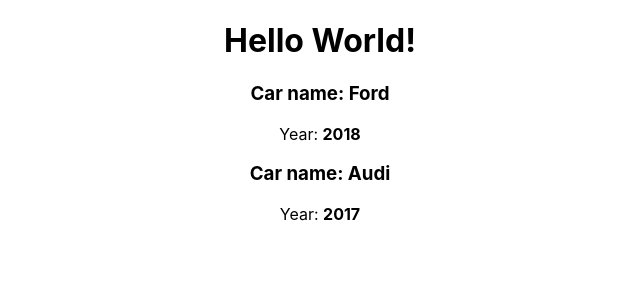
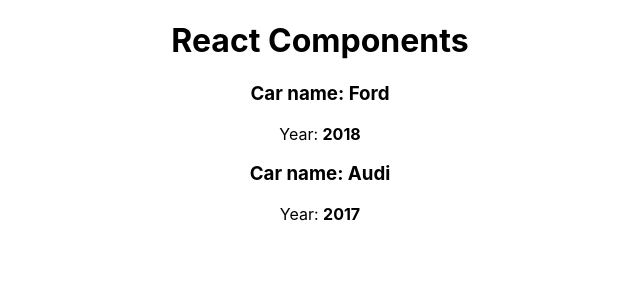
Before and after one commit to alexeysorok/ReactJS-Tutorial, a React (Create React App) app in the folder react-theory/: page / in a window 1280 px wide. Shown: the top 300 px of the page, without its empty margins (320-960 px from the left). Built offline with nearby package versions, Linux system fonts and the light colour scheme.

Commit message:
change title with state

```diff
--- a/react-theory/src/App.js
+++ b/react-theory/src/App.js
@@ -9,7 +9,8 @@
     cars: [
       {name: 'Ford', year: 2018},
       {name: 'Audi', year: 2017}
-    ]
+    ],
+    pageTitle: 'React Components'
   }
 
 
@@ -24,7 +25,7 @@
 
     return (
       <div style={divStyle}>
-      <h1>Hello World!</h1>
+      <h1>{this.state.pageTitle}</h1>
 
 
 
```
